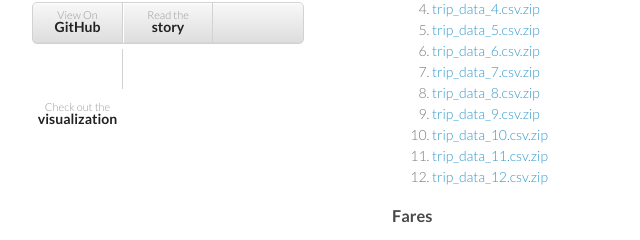
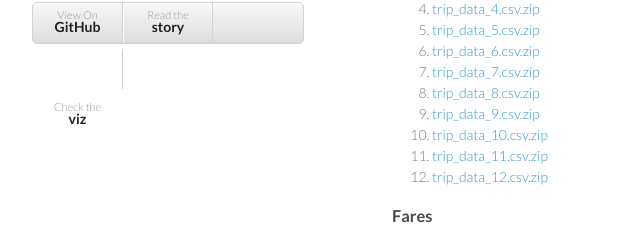
Before and after one commit to andresmh/nyctaxitrips, a plain HTML site: page index.html in a window 1280 px wide. Shown: the part 199-439 px from the top of the page, 178-818 px from the left. Drawn offline with Linux system fonts and the light colour scheme.

Commit message:
Update index.html

```diff
--- a/index.html
+++ b/index.html
@@ -24,7 +24,7 @@
         <ul>
           <li><a href="https://github.com/andresmh/nyctaxitrips">View On <strong>GitHub</strong></a></li>
           <li><a href="http://chriswhong.com/open-data/foil_nyc_taxi/">Read the <strong>story</strong></li>
-          <li><a href="http://nyctaxi.herokuapp.com/">Check out the <strong>visualization</strong></li>
+          <li><a href="http://nyctaxi.herokuapp.com/">Check the <strong>viz</strong></li>
         </ul>
       </header>
       <section>
```
